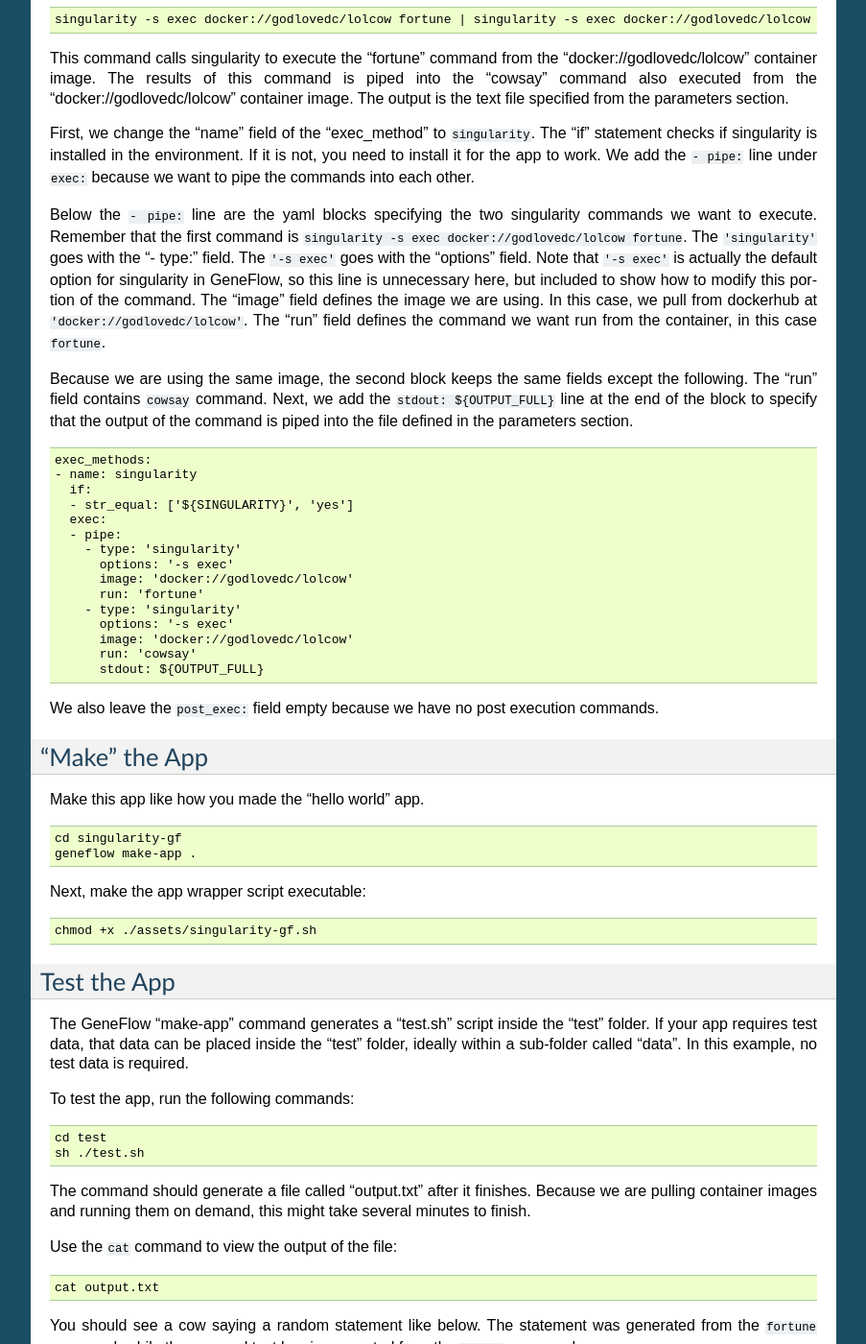
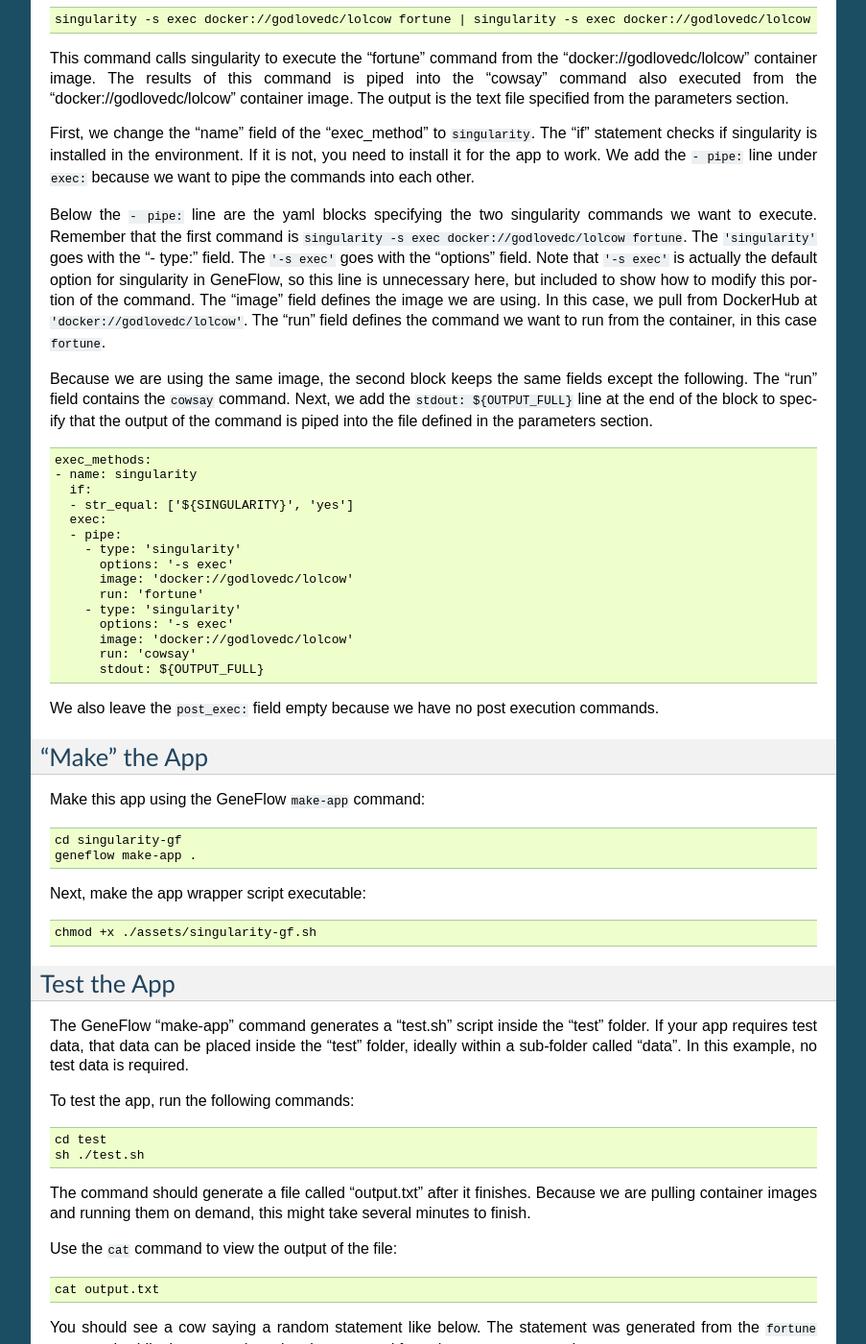
Before and after one commit to CDCgov/geneflow, a Sphinx documentation site: the page built from docs/chapters/tutorials/app-exec-container.rst, in a window 1280 px wide and 1400 px high, scrolled down 1432 px. Shown: the whole window at 96% size, without its empty margins (198-1101 px from the left). Built offline with Sphinx 7.4.7, drawn with Linux system fonts in a browser that asks for light colours; some of the changed text lies outside the part shown.

Commit message:
update version and changelog, minor revisions to container tutorial

```diff
--- a/docs/chapters/tutorials/app-exec-container.rst
+++ b/docs/chapters/tutorials/app-exec-container.rst
@@ -3,7 +3,7 @@
 Executing Containers in Apps
 ============================
 
-This tutorial demonstrates how to create a GeneFlow app using a Singularity container. This tutorial also shows how to pipe two singularity commands together, which is a useful way to build more complex apps that run multiple commands from multiple images in a single app. Singularity (and container technologies in general) is a way for the user to have full control of their environment. A container (rather than the operating system) contains all the software dependencies required for the app, which allows improved reproducibility. For more information on Singularity, check out the documentation at: https://sylabs.io/docs/
+This tutorial demonstrates how to create a GeneFlow app using a Singularity container. This tutorial also shows how to pipe two singularity commands together, which is a useful way to build more complex apps that run multiple commands from multiple images in a single app. Singularity (and container technologies in general) is a way for the user to have full control of their environment. A container (rather than the operating system) contains all the software dependencies required for the app, which allows improved reproducibility. For more information on Singularity, check out the documentation at: https://sylabs.io/docs/.
 
 Clone the GeneFlow App Template
 -------------------------------
@@ -84,9 +84,9 @@
 
 First, we change the "name" field of the "exec_method" to ``singularity``. The "if" statement checks if singularity is installed in the environment. If it is not, you need to install it for the app to work. We add the ``- pipe:`` line under ``exec:`` because we want to pipe the commands into each other.
 
-Below the ``- pipe:`` line are the yaml blocks specifying the two singularity commands we want to execute. Remember that the first command is ``singularity -s exec docker://godlovedc/lolcow fortune``. The ``'singularity'`` goes with the "- type:" field. The ``'-s exec'`` goes with the "options" field. Note that ``'-s exec'`` is actually the default option for singularity in GeneFlow, so this line is unnecessary here, but included to show how to modify this portion of the command. The "image" field defines the image we are using. In this case, we pull from dockerhub at ``'docker://godlovedc/lolcow'``. The "run" field defines the command we want run from the container, in this case ``fortune``.
+Below the ``- pipe:`` line are the yaml blocks specifying the two singularity commands we want to execute. Remember that the first command is ``singularity -s exec docker://godlovedc/lolcow fortune``. The ``'singularity'`` goes with the "- type:" field. The ``'-s exec'`` goes with the "options" field. Note that ``'-s exec'`` is actually the default option for singularity in GeneFlow, so this line is unnecessary here, but included to show how to modify this portion of the command. The "image" field defines the image we are using. In this case, we pull from DockerHub at ``'docker://godlovedc/lolcow'``. The "run" field defines the command we want to run from the container, in this case ``fortune``.
 
-Because we are using the same image, the second block keeps the same fields except the following. The "run" field contains ``cowsay`` command. Next, we add the ``stdout: ${OUTPUT_FULL}`` line at the end of the block to specify that the output of the command is piped into the file defined in the parameters section.
+Because we are using the same image, the second block keeps the same fields except the following. The "run" field contains the ``cowsay`` command. Next, we add the ``stdout: ${OUTPUT_FULL}`` line at the end of the block to specify that the output of the command is piped into the file defined in the parameters section.
 
 .. code-block:: text
 
@@ -106,13 +106,12 @@
           run: 'cowsay'
           stdout: ${OUTPUT_FULL}
 
-
 We also leave the ``post_exec:`` field empty because we have no post execution commands.
 
 "Make" the App
 --------------
 
-Make this app like how you made the "hello world" app.
+Make this app using the GeneFlow ``make-app`` command:
 
 .. code-block:: text
 
@@ -147,22 +146,22 @@
 
 You should see a cow saying a random statement like below. The statement was generated from the ``fortune`` command, while the cow and text box is generated from the ``cowsay`` command.
 
-..
+.. code-block:: text
 
-   _________________________________________
-  / Your reasoning powers are good, and you \
-  \ are a fairly good planner.              /
-   -----------------------------------------
-          \   ^__^
-           \  (oo)\_______
-              (__)\       )\/\
-                  ||----w |
-                  ||     ||
+       _________________________________________
+      / Your reasoning powers are good, and you \
+      \ are a fairly good planner.              /
+       -----------------------------------------
+              \   ^__^
+               \  (oo)\_______
+                  (__)\       )\/\
+                      ||----w |
+                      ||     ||
 
 Update your README.rst
 ----------------------
 
-As usual, update your README file so others (and you later in time) can find out what the app does.
+As usual, update your README file so that others (and you) can learn/remember what the app does.
 
 .. code-block:: text
 
--- a/docs/conf.py
+++ b/docs/conf.py
@@ -60,9 +60,9 @@
 # built documents.
 #
 # The short X.Y version.
-version = '1.10'
+version = '1.11'
 # The full version, including alpha/beta/rc tags.
-release = '1.10.0'
+release = '1.11.0'
 
 # The language for content autogenerated by Sphinx. Refer to documentation
 # for a list of supported languages.
--- a/docs/index.rst
+++ b/docs/index.rst
@@ -3,7 +3,7 @@
 GeneFlow Documentation
 ======================
 
-Version: 1.10.0
+Version: 1.11.0
 
 GeneFlow (GF) is a light-weight platform-agnostic workflow engine for scientific computing.
 
```
Also changed, not shown: CHANGELOG.md (+5 -0 lines), README.md (+1 -1 lines), 1 other file.
